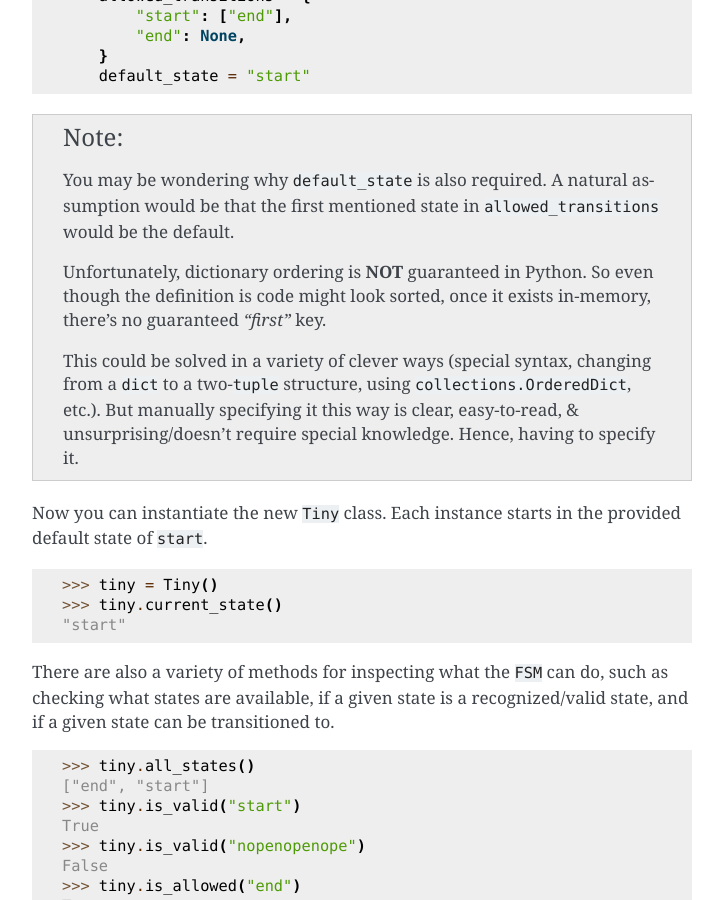
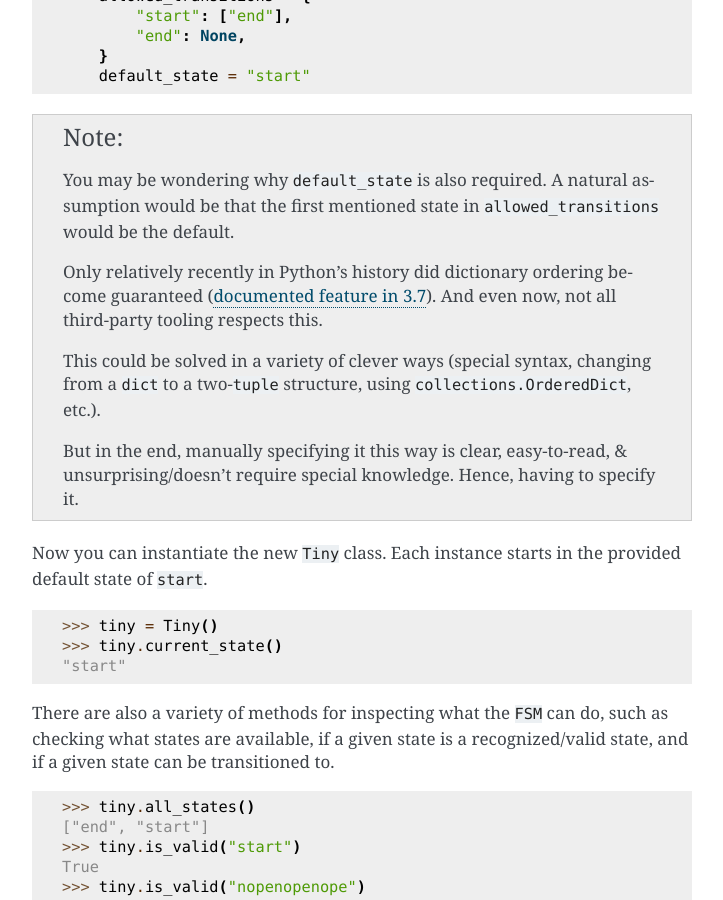
Before and after one commit to toastdriven/definite, a Sphinx documentation site: the page built from docs/usage/tutorial.rst, in a window 1280 px wide and 900 px high, scrolled down 456 px. Shown: the whole window, without its empty margins (388-1111 px from the left). Built offline with Sphinx 7.4.7, drawn with Linux system fonts in a browser that asks for light colours.

Commit message:
Fixed wrong information about dict ordering.

```diff
--- a/docs/usage/tutorial.rst
+++ b/docs/usage/tutorial.rst
@@ -33,15 +33,16 @@ attributes on the subclass.
     assumption would be that the first mentioned state in
     ``allowed_transitions`` would be the default.
 
-    Unfortunately, dictionary ordering is **NOT** guaranteed in Python. So
-    even though the definition is code might look sorted, once it exists
-    in-memory, there's no guaranteed *"first"* key.
+    Only relatively recently in Python's history did dictionary ordering become
+    guaranteed (`documented feature in 3.7`_). And even now, not all third-party
+    tooling respects this.
 
     This could be solved in a variety of clever ways (special syntax, changing
     from a ``dict`` to a two-``tuple`` structure, using
-    ``collections.OrderedDict``, etc.). But manually specifying it this way is
-    clear, easy-to-read, & unsurprising/doesn't require special knowledge.
-    Hence, having to specify it.
+    ``collections.OrderedDict``, etc.).
+
+    But in the end, manually specifying it this way is clear, easy-to-read, &
+    unsurprising/doesn't require special knowledge. Hence, having to specify it.
 
 Now you can instantiate the new ``Tiny`` class. Each instance starts in the
 provided default state of ``start``.
@@ -406,3 +407,6 @@ Alternatively, you can dive into the API references, such as the
 :doc:`../api/fsm` reference.
 
 Enjoy!
+
+
+.. _`documented feature in 3.7`: https://docs.python.org/3/library/stdtypes.html?highlight=preserve#mapping-types-dict
```
